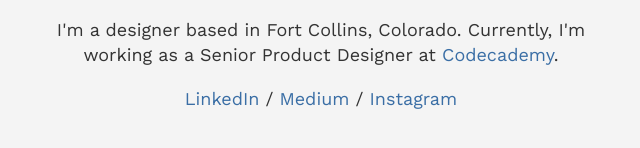
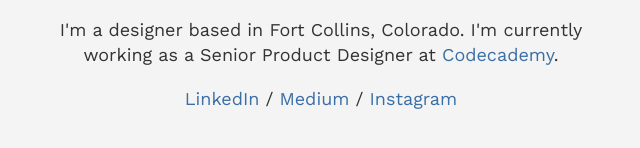
Before and after one commit to jerimie-lee/jerimie-lee.github.io, a plain HTML site: page index.html in a window 1280 px wide. Shown: the part 358-506 px from the top of the page, 319-959 px from the left. Drawn offline with nearby package versions, Linux system fonts and the light colour scheme.

Commit message:
updated homepage text

```diff
--- a/index.html
+++ b/index.html
@@ -19,7 +19,7 @@
         <img src="assets/jlee-2022-05-23.jpg" alt="Jerimie Lee portrait" style="max-width: 160px; border-radius: 50%;">
         <h1>Jerimie Lee</h1>
         <a href="mailto:jerimie@hey.com" target="_blank">jerimie@hey.com</a>
-        <p>I'm a designer based in Fort Collins, Colorado. Currently, I'm working as a Senior Product Designer at <a href="https://codecademy.com/">Codecademy</a>.</p>
+        <p>I'm a designer based in Fort Collins, Colorado. I'm currently working as a Senior Product Designer at <a href="https://codecademy.com/">Codecademy</a>.</p>
         <p>
           <a href="https://www.linkedin.com/in/jerimielee" target="_blank">LinkedIn</a>
           /
```
